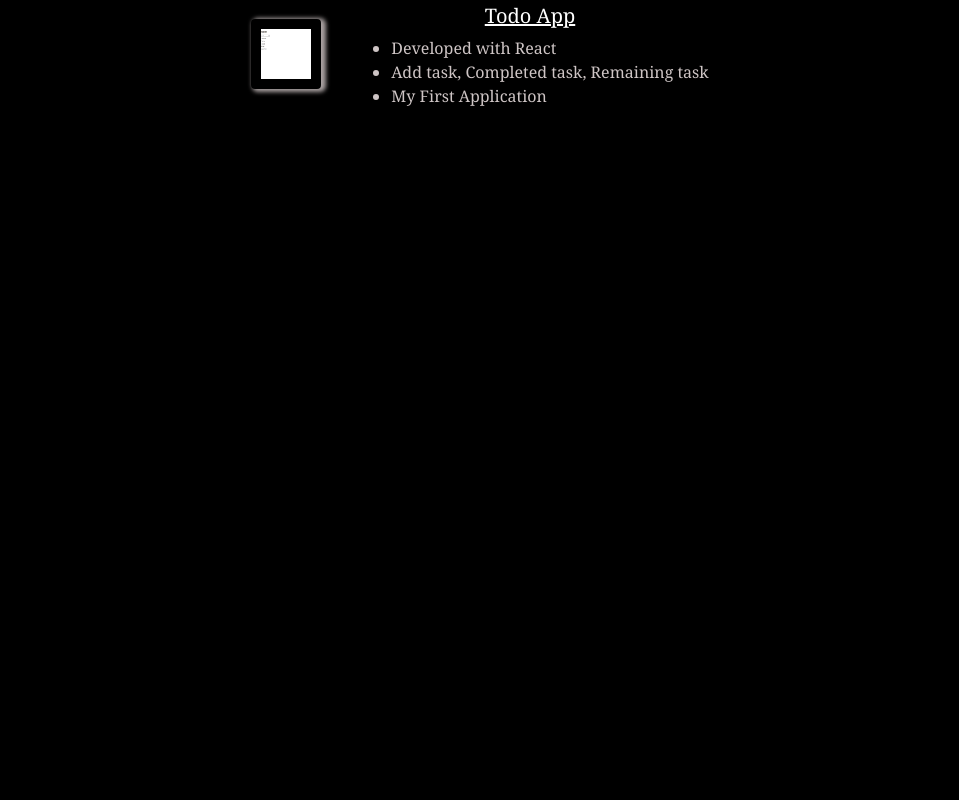
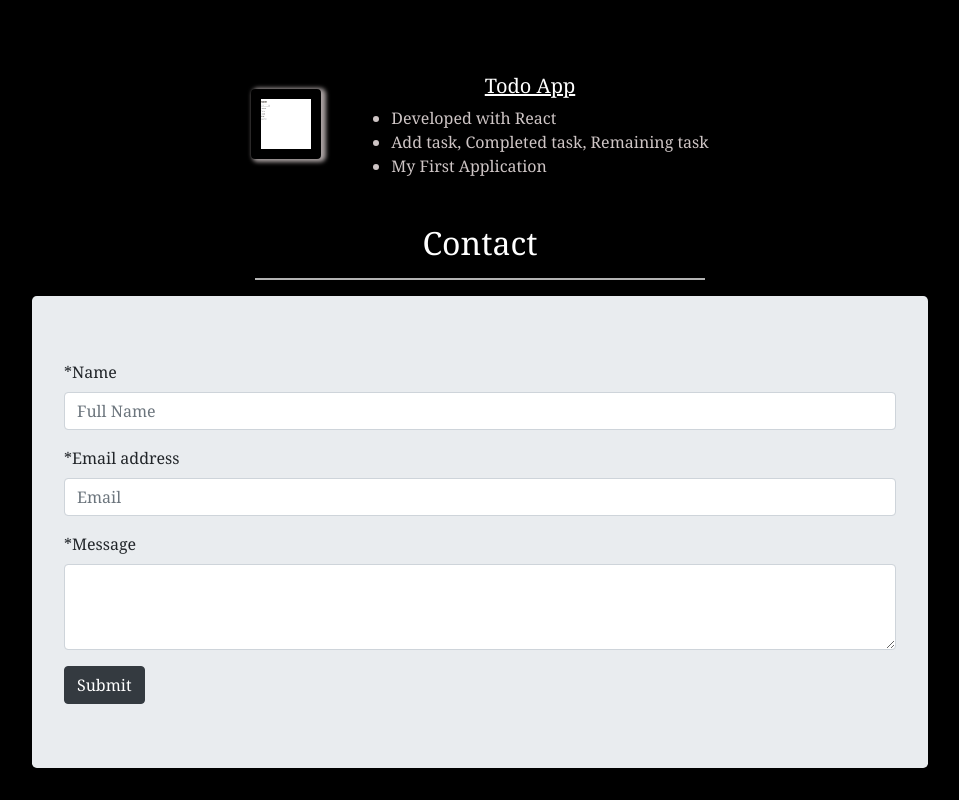
Before and after one commit to albert-felix/portfolio, a React (Create React App) app: page / in a window 1280 px wide. Shown: the part 1889-2689 px from the top of the page, without its empty margins (160-1119 px from the left). Before the commit the page ends 2043 px from the top, so only its background shows below. Built offline with nearby package versions, Linux system fonts and the light colour scheme.

Commit message:
added contact page

```diff
--- a/package.json
+++ b/package.json
@@ -5,8 +5,6 @@
   "keywords": [],
   "main": "src/index.js",
   "dependencies": {
-    "@material-ui/core": "4.10.2",
-    "@material-ui/lab": "4.0.0-alpha.56",
     "react": "16.12.0",
     "react-bootstrap": "1.0.1",
     "react-dom": "16.12.0",
--- a/src/App.js
+++ b/src/App.js
@@ -3,8 +3,7 @@
 import "./styles.css";
 import Home from "./pages/home";
 import Skills from "./pages/skills";
-import Footer from "./components/footer";
-// import About from "./pages/about";
+import Contact from "./pages/contact";
 
 export default function App() {
   return (
@@ -12,7 +11,7 @@
       <Header />
       <Home />
       <Skills />
-      {/* <About /> */}
+      <Contact />
     </div>
   );
 }
--- a/src/components/header.js
+++ b/src/components/header.js
@@ -1,12 +1,13 @@
 import React from "react";
+import "../styles/header.css";
 import { Navbar, Nav } from "react-bootstrap";
 import { Link } from "react-scroll";
 
 const Header = () => {
   return (
     <div>
-      <Navbar bg="light" variant="light" expand="lg" fixed="top">
-        <Navbar.Brand>Portfolio</Navbar.Brand>
+      <Navbar bg="black" variant="dark" expand="lg" fixed="top">
+        <Navbar.Brand className="title">Portfolio</Navbar.Brand>
         <Navbar.Toggle aria-controls="basic-navbar-nav" />
         <Navbar.Collapse id="basic-navbar-nav">
           <Nav className="mr-auto">
--- a/src/pages/contact.js
+++ b/src/pages/contact.js
@@ -0,0 +1,62 @@
+import React, { useState } from "react";
+import { Form, Jumbotron, Button } from "react-bootstrap";
+import "../styles/contact.css";
+
+const Contact = () => {
+  const [name, setName] = useState();
+  const [email, setEmail] = useState();
+  const [message, setMessage] = useState();
+
+  const onNameChange = event => setName(event.target.value);
+  const onEmailChange = event => setEmail(event.target.value);
+  const onMessageChange = event => setMessage(event.target.value);
+
+  const onSubmit = () => {
+    if (!name || !email || !message) {
+      alert("Please fill in all the fields");
+    } else {
+      console.log(name, email, message);
+    }
+  };
+
+  return (
+    <div className="contact">
+      <div className="contact-title">
+        <h2>Contact</h2>
+        <hr />
+      </div>
+      <Jumbotron>
+        <Form>
+          <Form.Group controlId="name">
+            <Form.Label>*Name</Form.Label>
+            <Form.Control
+              onChange={onNameChange}
+              type="text"
+              placeholder="Full Name"
+            />
+          </Form.Group>
+
+          <Form.Group controlId="email">
+            <Form.Label>*Email address</Form.Label>
+            <Form.Control
+              onChange={onEmailChange}
+              type="email"
+              placeholder="Email"
+            />
+          </Form.Group>
+
+          <Form.Group controlId="message">
+            <Form.Label>*Message</Form.Label>
+            <Form.Control onChange={onMessageChange} as="textarea" rows="3" />
+          </Form.Group>
+        </Form>
+
+        <Button variant="dark" type="submit" onClick={onSubmit}>
+          Submit
+        </Button>
+      </Jumbotron>
+    </div>
+  );
+};
+
+export default Contact;
--- a/src/styles.css
+++ b/src/styles.css
@@ -4,5 +4,9 @@
 }
 
 body {
+  position: relative;
   background-color: black;
+  /* background-image: url("https://torange.biz/photo/37/HD/hearts-heart-backgrounds-dark-background-big-37850.jpg"); */
+  background-size: cover;
+  background-attachment: fixed;
 }
--- /dev/null
+++ b/src/styles/contact.css
@@ -0,0 +1,13 @@
+.contact {
+  text-align: left;
+  left: 0;
+  right: 0;
+  margin-left: auto;
+  margin-right: auto;
+  width: 70%;
+}
+
+.contact-title {
+  color: white;
+  text-align: center;
+}
--- /dev/null
+++ b/src/styles/header.css
@@ -0,0 +1,3 @@
+.title {
+  text-shadow: 2px 2px 3px;
+}
--- a/src/styles/skills.css
+++ b/src/styles/skills.css
@@ -1,6 +1,10 @@
 .profile {
   color: white;
-  height: calc(100vh - 80px);
+  /* height: calc(100vh - 80px); */
+}
+
+.skill-title {
+  padding-top: 50px;
 }
 
 hr {
@@ -25,7 +29,7 @@
 }
 
 .project-title {
-  margin-top: 50px;
+  margin-top: 70px;
 }
 
 .project {
```
Also changed, not shown: src/pages/about.js (+10 -44 lines).
